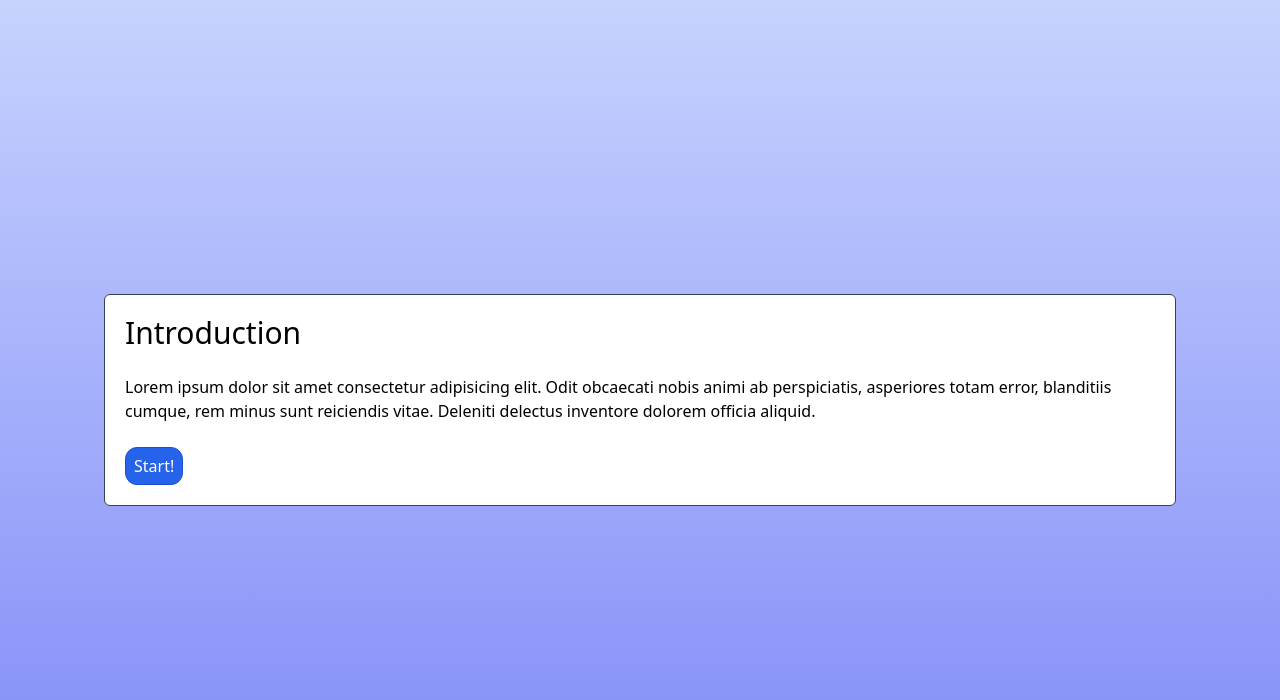
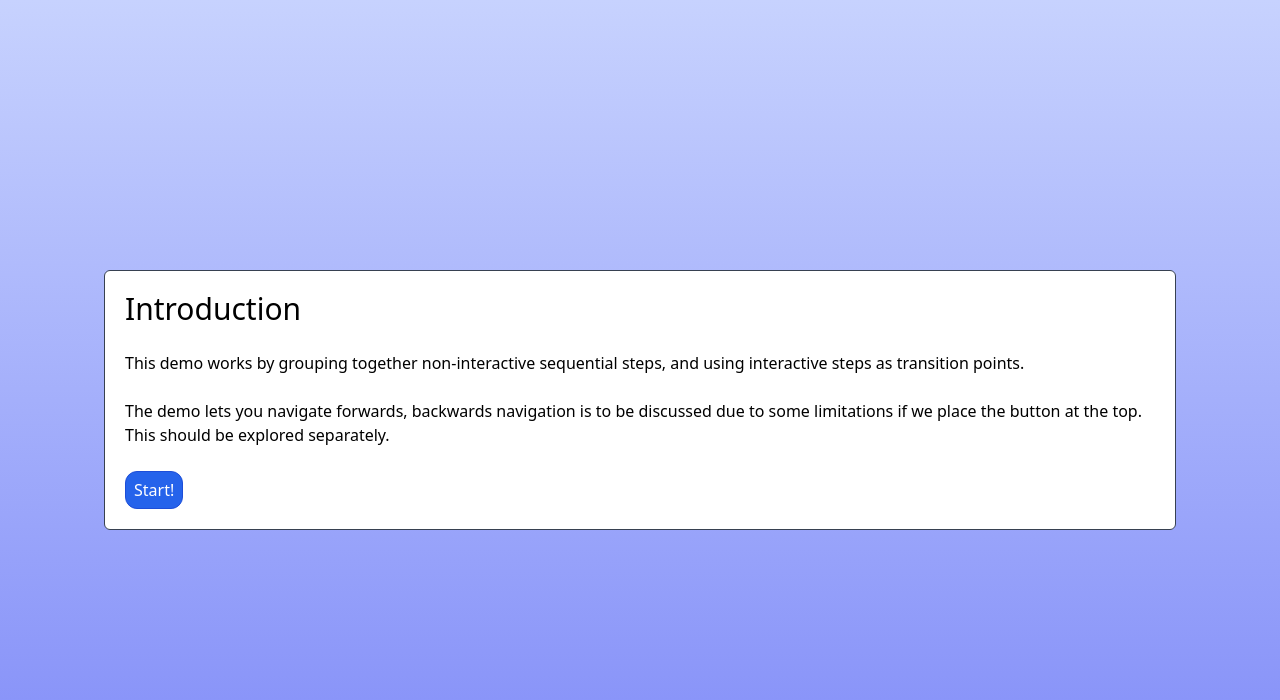
Before and after one commit to josbra-attensi/scrolling-demo, a SvelteKit app: page /idea-2 in a window 1280 px wide. Shown: the top 700 px of the page. Built offline with nearby package versions, Linux system fonts and the light colour scheme.

Commit message:
chore: Update routing to allow for demo 2 navigation

```diff
--- a/src/routes/+page.svelte
+++ b/src/routes/+page.svelte
@@ -86,9 +86,10 @@
 		<h2 class="text-xl font-black">Start</h2>
 
 		<p>
-			Lorem ipsum dolor sit amet consectetur, adipisicing elit. Eaque laudantium explicabo nam!
-			Consequatur vero cumque ratione optio? Provident quo quia totam tempora iste dolorem nemo eius
-			repellat, consectetur, distinctio deserunt!
+			This is demo 1, the old scrolling behaviour. <a
+				href="/idea-2"
+				class="cursor-pointer text-blue-500 underline">Click here</a
+			> go to demo 2
 		</p>
 	</div>
 	<div class="w-5/6 rounded-md border border-gray-700 bg-white p-5 md:w-1/2">
--- a/src/routes/idea-2/Intro.svelte
+++ b/src/routes/idea-2/Intro.svelte
@@ -13,9 +13,12 @@
 		<h2 class="mb-6 text-3xl">Introduction</h2>
 
 		<p class="mb-6">
-			Lorem ipsum dolor sit amet consectetur adipisicing elit. Odit obcaecati nobis animi ab
-			perspiciatis, asperiores totam error, blanditiis cumque, rem minus sunt reiciendis vitae.
-			Deleniti delectus inventore dolorem officia aliquid.
+			This demo works by grouping together non-interactive sequential steps, and using interactive
+			steps as transition points.
+		</p>
+		<p class="mb-6">
+			The demo lets you navigate forwards, backwards navigation is to be discussed due to some
+			limitations if we place the button at the top. This should be explored separately.
 		</p>
 
 		<button
```
